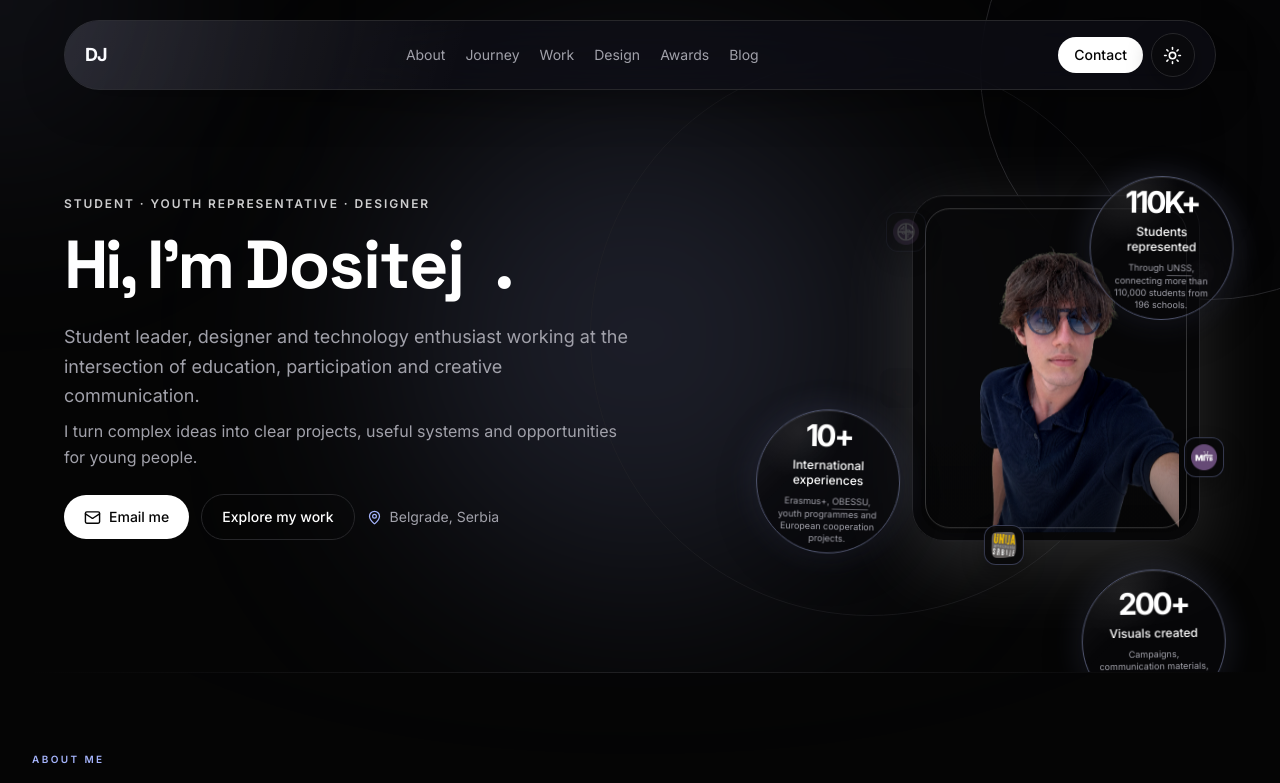
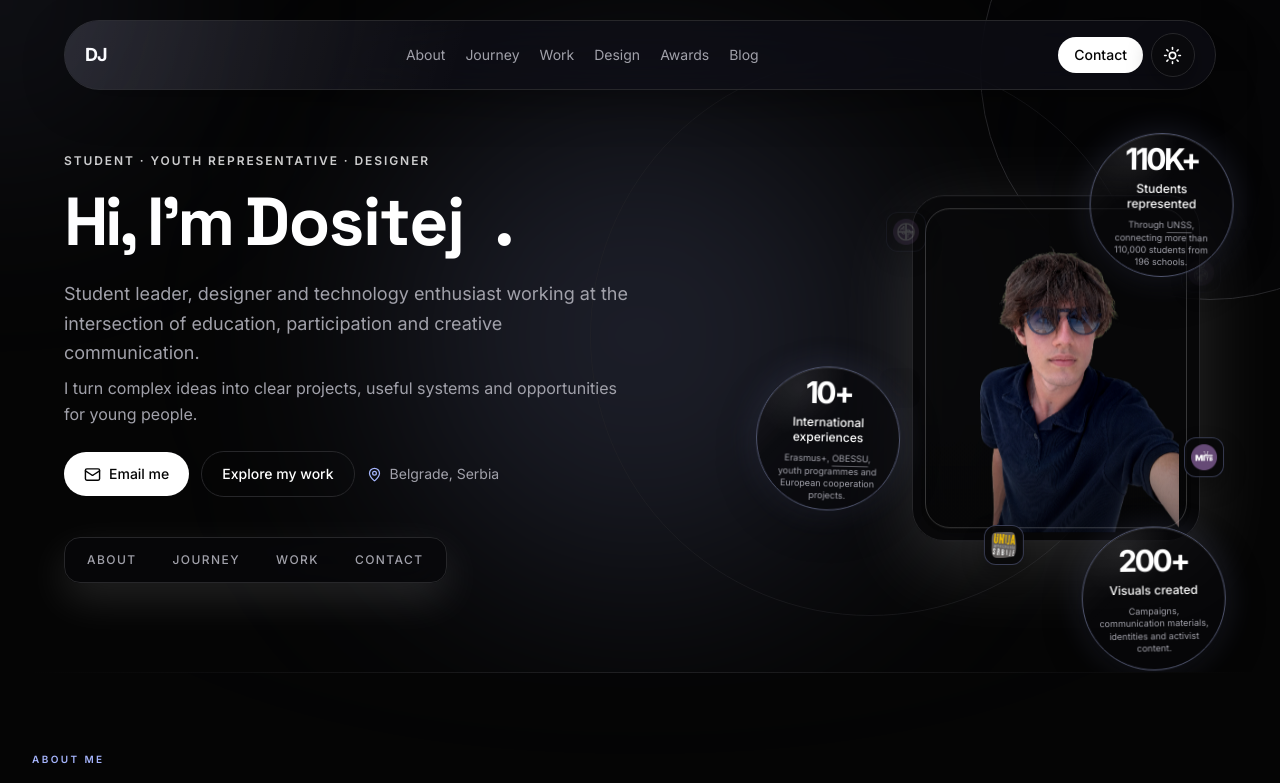
Before and after one commit to dositejjovanovic/portfolio, a Next.js app: page / in a window 1280 px wide. Shown: the top 783 px of the page. Built offline with nearby package versions, Linux system fonts and the light colour scheme.

Commit message:
design: add hero navigation dock

```diff
--- a/components/Hero.tsx
+++ b/components/Hero.tsx
@@ -20,6 +20,13 @@ const organizationMarks = [
   { src: "/logos/timeline/studenti.png", alt: "Student-led movements", position: "-left-8 top-1/2" },
   { src: "/logos/timeline/mgtv-logo.png", alt: "MGTV", position: "-right-6 bottom-16" },
   { src: "/logos/timeline/unss-logo.png", alt: "Union of High School Students of Serbia", position: "left-1/4 -bottom-6" },
+];
+
+const heroDestinations = [
+  { id: "about", en: "About", sr: "O meni" },
+  { id: "journey", en: "Journey", sr: "Put" },
+  { id: "work", en: "Work", sr: "Rad" },
+  { id: "contact", en: "Contact", sr: "Kontakt" },
 ];
 
 export default function Hero({ locale, content }: { locale: Locale; content?: HeroContent }) {
@@ -163,6 +170,24 @@ export default function Hero({ locale, content }: { locale: Locale; content?: He
             {copy.location}
           </span>
         </motion.div>
+
+        <motion.nav
+          initial={{ opacity: 0, y: 12 }}
+          animate={{ opacity: 1, y: 0 }}
+          transition={{ delay: 1.12, duration: 0.6 }}
+          aria-label={locale === "sr" ? "Brza navigacija" : "Quick navigation"}
+          className="relative z-20 mt-10 hidden w-fit items-center gap-1 rounded-2xl border border-border bg-card/65 p-1.5 shadow-[0_16px_42px_color-mix(in_srgb,var(--foreground)_12%,transparent)] backdrop-blur-xl lg:flex"
+        >
+          {heroDestinations.map((destination) => (
+            <a
+              key={destination.id}
+              href={locale === "sr" ? `/sr/#${destination.id}` : `#${destination.id}`}
+              className="rounded-xl px-4 py-2 text-xs font-medium uppercase tracking-[0.12em] text-muted transition-colors hover:bg-foreground hover:text-background focus-visible:outline-none focus-visible:ring-2 focus-visible:ring-glow"
+            >
+              {locale === "sr" ? destination.sr : destination.en}
+            </a>
+          ))}
+        </motion.nav>
       </div>
     </section>
   );
```
